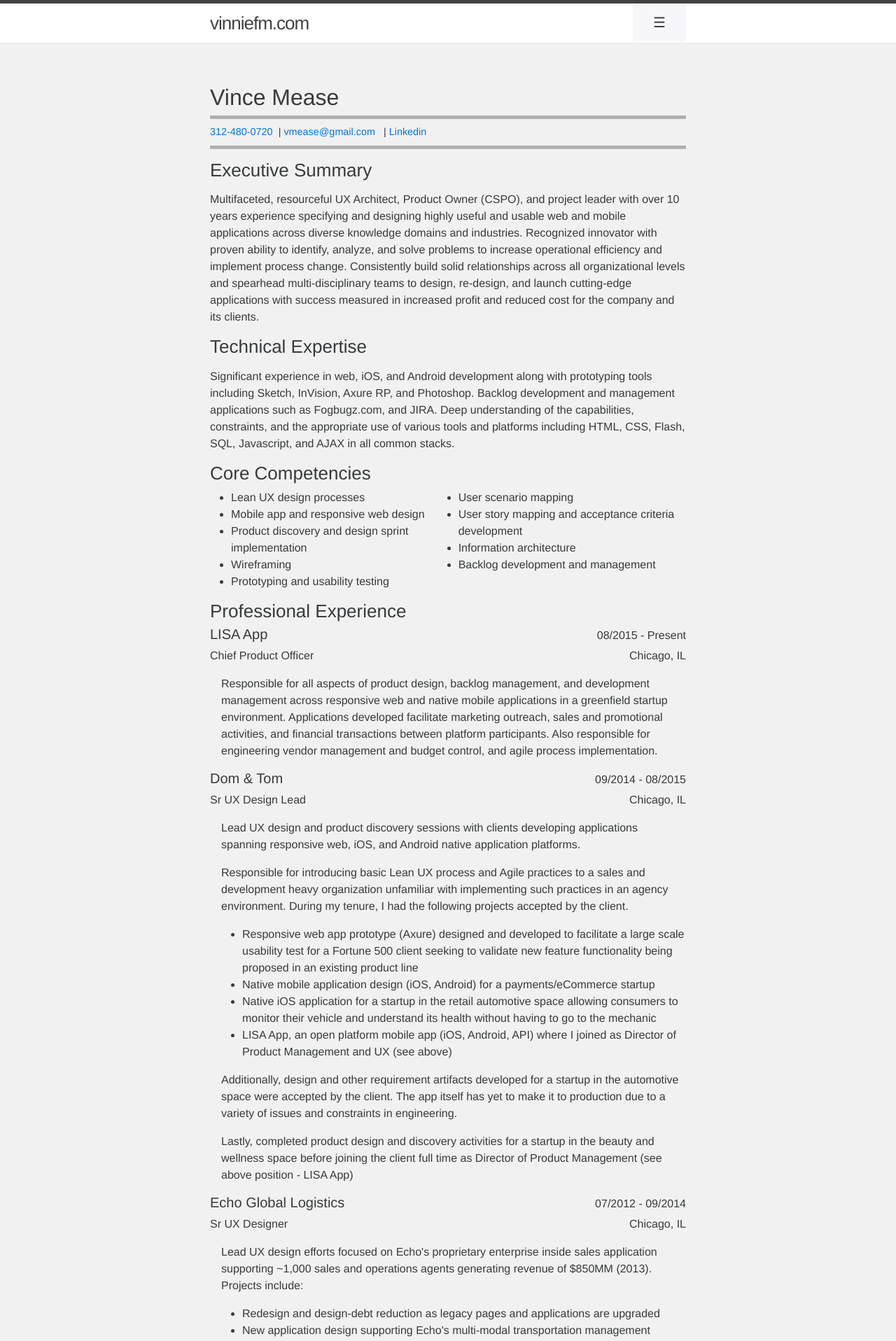
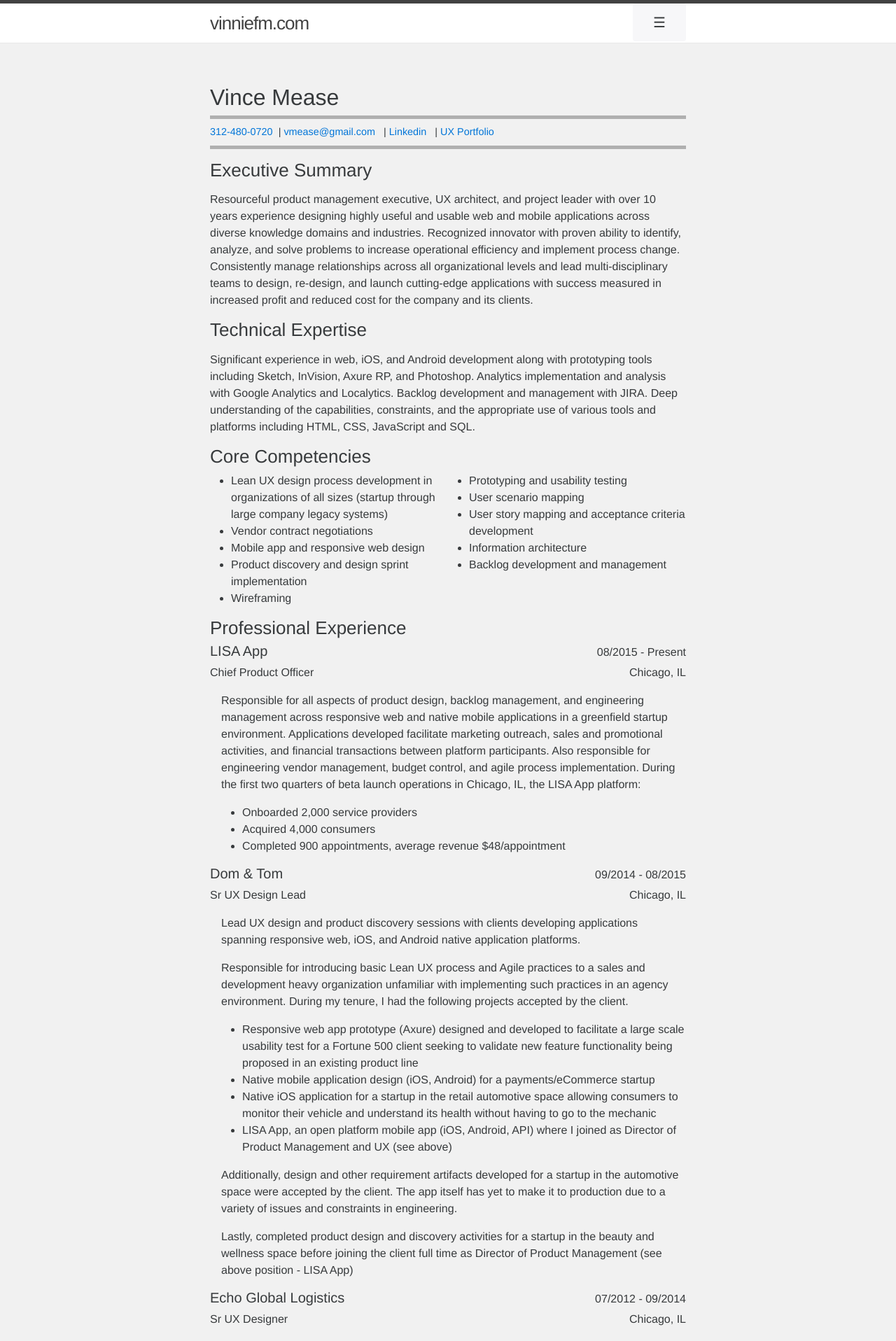
Before and after one commit to vinniefm/vinniefm-jekyll-site, a Jekyll site: the page built from resume/index.html, in a window 1280 px wide. Shown: the top 1916 px of the page at 70% size. Built offline with Jekyll 4.4.1, drawn with Linux system fonts in a browser that asks for light colours; nearby versions of some CDN libraries.

Commit message:
resume content updates

```diff
--- a/_sass/_vfm-overrides.scss
+++ b/_sass/_vfm-overrides.scss
@@ -122,6 +122,10 @@
   display: flex;
   flex-direction: column;
 }
+.core-competencies ul {
+  flex-basis: 0;
+  flex-grow: 1;
+}
 .core-competencies ul:last-of-type {
   margin-top: -15px;
 }
--- a/resume/index.html
+++ b/resume/index.html
@@ -9,16 +9,18 @@
             "phone": "<a href=\"tel:+13124800720\">312-480-0720</a>"
             "email": "<a href=\"mailto:vmease@gmail.com\">vmease@gmail.com</a>"
             "linkedin": "<a href=\"http://linkedin.com/in/vincemease\" target=\"_blank\">Linkedin</a>"
+            "Portfolio": "<a href=\"http://vinniefm.com/portfolio/\" target=\"_blank\">UX Portfolio</a>"
           # "location": "Louisville, KY"
 
     "Executive Summary":
-        "<p>Multifaceted, resourceful UX Architect, Product Owner (CSPO), and project leader with over 10 years experience specifying and designing highly useful and usable web and mobile applications across diverse knowledge domains and industries. Recognized innovator with proven ability to identify, analyze, and solve problems to increase operational efficiency and implement process change. Consistently build solid relationships across all organizational levels and spearhead multi-disciplinary teams to design, re-design, and launch cutting-edge applications with success measured in increased profit and reduced cost for the company and its clients.</p>"
+        "<p>Resourceful product management executive, UX architect, and project leader with over 10 years experience designing highly useful and usable web and mobile applications across diverse knowledge domains and industries. Recognized innovator with proven ability to identify, analyze, and solve problems to increase operational efficiency and implement process change. Consistently manage relationships across all organizational levels and lead multi-disciplinary teams to design, re-design, and launch cutting-edge applications with success measured in increased profit and reduced cost for the company and its clients.</p>"
 
     "Technical Expertise":
-        "<p>Significant experience in web, iOS, and Android development along with prototyping tools including Sketch, InVision, Axure RP, and Photoshop. Backlog development and management applications such as Fogbugz.com, and JIRA. Deep understanding of the capabilities, constraints, and the appropriate use of various tools and platforms including HTML, CSS, Flash, SQL, Javascript, and AJAX in all common stacks.</p>"
+        "<p>Significant experience in web, iOS, and Android development along with prototyping tools including Sketch, InVision, Axure RP, and Photoshop. Analytics implementation and analysis with Google Analytics and Localytics. Backlog development and management with JIRA. Deep understanding of the capabilities, constraints, and the appropriate use of various tools and platforms including HTML, CSS, JavaScript and SQL.</p>"
 
     "Core Competencies":
-        - Lean UX design processes
+        - Lean UX design process development in organizations of all sizes (startup through large company legacy systems)
+        - Vendor contract negotiations
         - Mobile app and responsive web design
         - Product discovery and design sprint implementation
         - Wireframing
@@ -34,7 +36,12 @@
             "tenure": "08/2015 - Present"
             "location": "Chicago, IL"
             "body":
-                "<p>Responsible for all aspects of product design, backlog management, and development management across responsive web and native mobile applications in a greenfield startup environment. Applications developed facilitate marketing outreach, sales and promotional activities, and financial transactions between platform participants. Also responsible for engineering vendor management and budget control, and agile process implementation.</p>"
+                "<p>Responsible for all aspects of product design, backlog management, and engineering management across responsive web and native mobile applications in a greenfield startup environment. Applications developed facilitate marketing outreach, sales and promotional activities, and financial transactions between platform participants. Also responsible for engineering vendor management, budget control, and agile process implementation. During the first two quarters of beta launch operations in Chicago, IL, the LISA App platform:</p>
+                <ul>
+                  <li>Onboarded 2,000 service providers</li>
+                  <li>Acquired 4,000 consumers</li>
+                  <li>Completed 900 appointments, average revenue $48/appointment</li>
+                </ul>"
         "Dom & Tom":
             "title": "Sr UX Design Lead"
             "tenure": "09/2014 - 08/2015"
```
